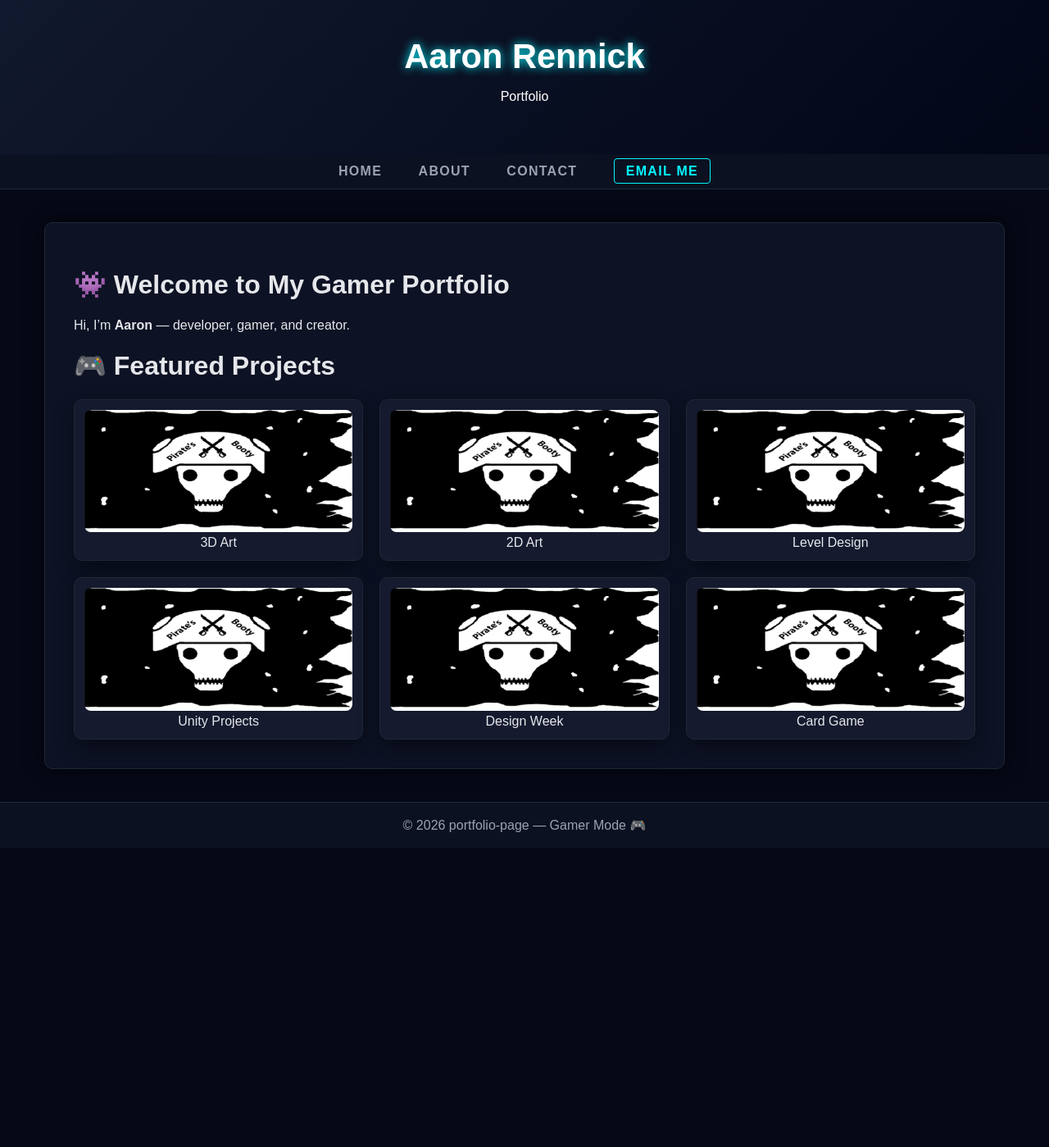
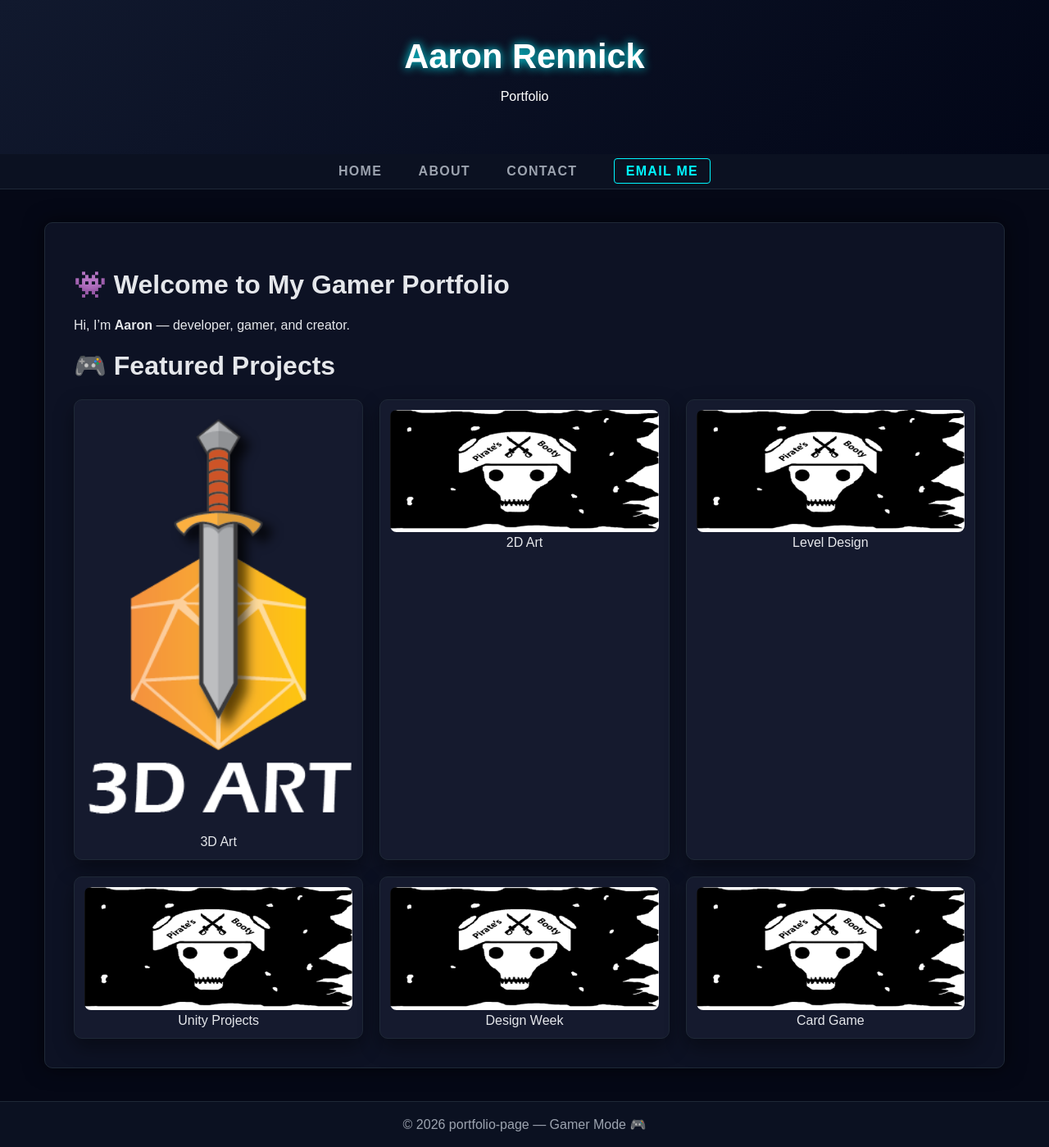
Before and after one commit to DarkAaron999/portfolio-page, a Jekyll site: the page built from index.md, in a window 1280 px wide. Shown: the whole page at 82% size. Built offline with Jekyll 4.4.1, drawn with Linux system fonts in a browser that asks for light colours; before the commit the page ends 1034 px from its top, so only the background shows below that.

Commit message:
Update index.md

```diff
--- a/index.md
+++ b/index.md
@@ -12,7 +12,7 @@
 <div class="project-grid">
         <div class="project-card">
   <a href="/portfolio-page/3dart.html">
-    <img src="assets/images/flag.png">
+    <img src="assets/images/test.png">
   </a>
     <div class="project-card-title">3D Art</div>
 </div>
```
